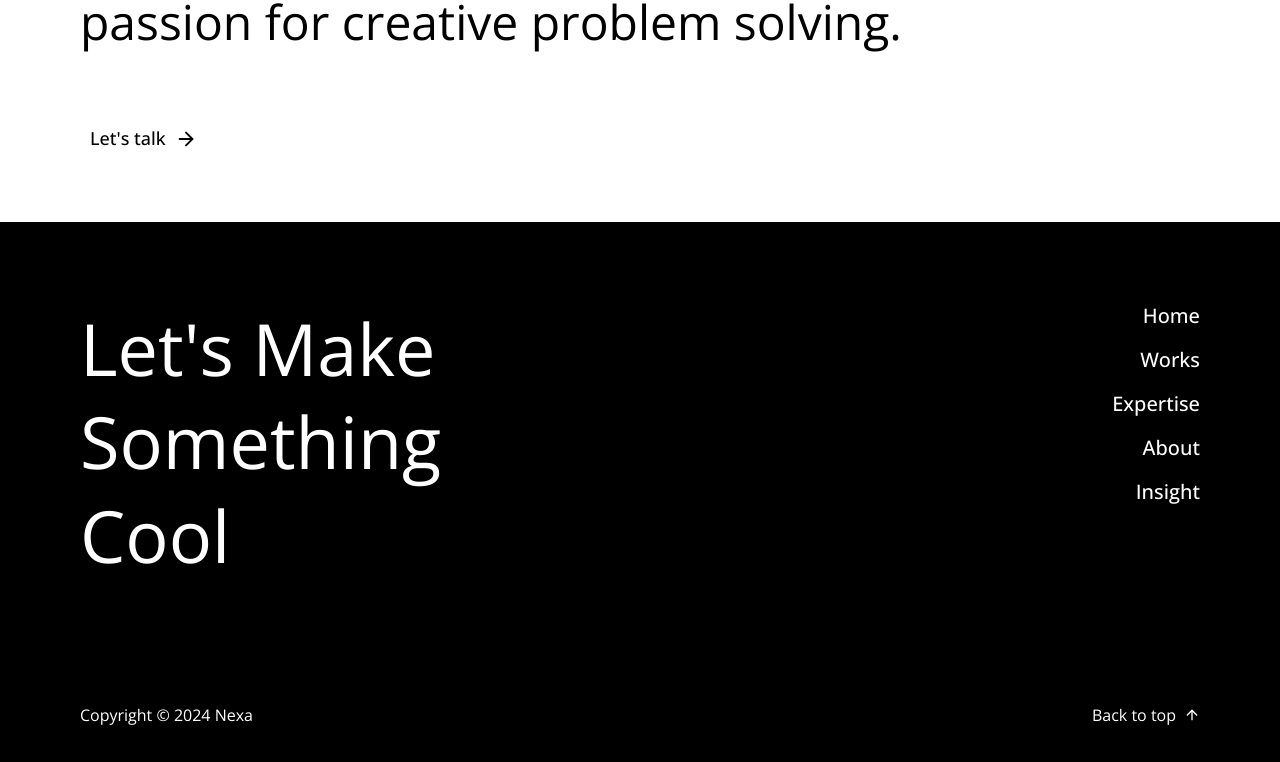
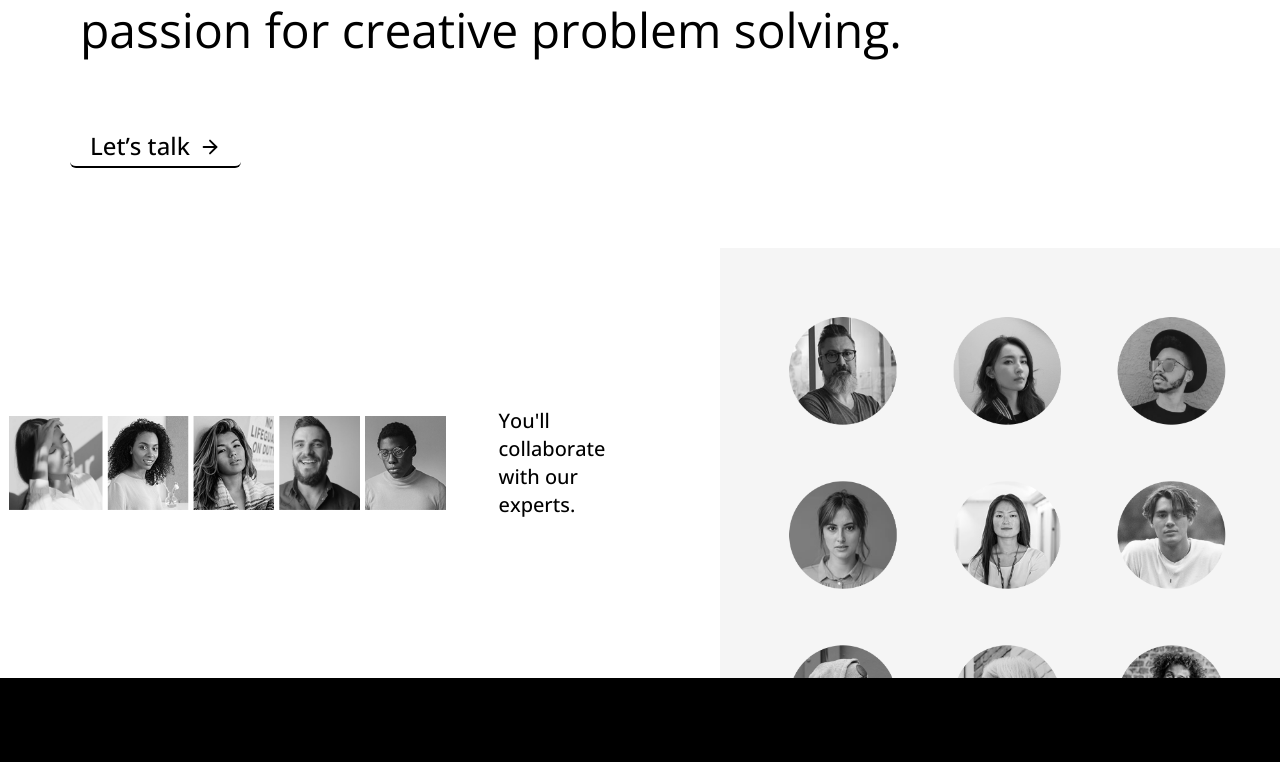
Before and after one commit to JihadZaidan/nexa-baru, a Next.js app: page / in a window 1280 px wide. Shown: the part 340-1102 px from the top of the page. Built offline with nearby package versions, Linux system fonts and the light colour scheme.

Commit message:
feat(intro): added photos in landing page intro section

```diff
--- a/src/components/landing-page/introduce.tsx
+++ b/src/components/landing-page/introduce.tsx
@@ -1,10 +1,13 @@
 import { ArrowRight } from "lucide-react"
 import { Button } from "../ui/button"
+import Image from "next/image"
+import team from "../../../public/landing-photos/teams.png"
+import contribute from "../../../public/landing-photos/contributors.png"
 
 export default function Introduce() {
     return (
-        <div className="max-w-full w-full gap-16 px-20 py-16 bg-white">
-            <div className="w-full flex flex-col justify-between items-left">
+        <div className="max-w-full w-full gap-16 px-20 pt-18 bg-white">
+            <div className="w-full flex flex-col justify-between items-left gap-20">
                 <div className="w-full flex flex-col justify-left items-left gap-16">
                     <h1 className="text-5xl leading-[130%] w-[75%] font-normal font-sans text-black">
                         An digital agency focused on digital
@@ -13,13 +16,28 @@ export default function Introduce() {
                         creative problem solving.
                     </h1>
                     <div className="justify-left">
-                        <Button className="justify-center gap-[9px] ml-[-10px]">
-                            <p className="text-black text-lg font-medium">Let&apos;s talk</p>
+                        <Button className="justify-center gap-[9px] ml-[-10px] border-b-2 border-black">
+                            <p className="text-black text-2xl font-medium">Let’s talk</p>
                             <ArrowRight height={22} width={22} className="mt-[2px] text-black" />
                         </Button>
                     </div>
                 </div>
-                <div></div>
+                <div className="w-full lg:flex lg:flex-row lg:justify-between lg:gap-4 flex flex-col justify between gap-10">
+                    <div className="lg:w-[40%] w-[80%] flex flex-row gap-12 lg:justify-left justify-center items-center">
+                        <Image
+                            src={team}
+                            alt="photos"
+                            className="lg:ml-0 ml-15"
+                        />
+                        <p className="lg:text-xl text-lg font-medium text-black ">You'll collaborate with our experts.</p>
+                    </div>
+
+                    <Image
+                        src={contribute}
+                        alt="contributors clients"
+                        className="relative lg:w-[50%] w-full lg:left-20"
+                    />
+                </div>
             </div>
         </div>
     )
```
